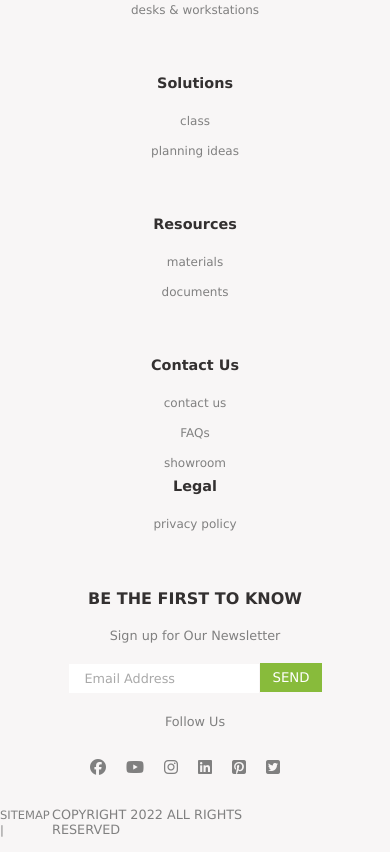
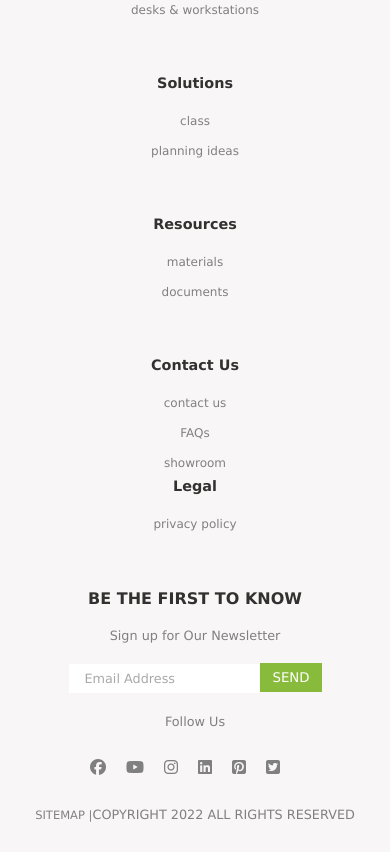
Before and after one commit to king-mayor/table1, a plain HTML site: page index.html in a window 390 px wide. Shown: the part 5419-6271 px from the top of the page. Drawn offline with Linux system fonts and the light colour scheme.

Commit message:
Update style.css

```diff
--- a/style.css
+++ b/style.css
@@ -350,6 +350,10 @@ body, html {
     .footer6-2 ul{
         justify-content: center;
     }
+    .post-footer {
+        margin-right: 0px;
+        justify-content: center;
+    }
 }
 @media all and (max-width: 900px) {
     .nav2, .nav3 {
@@ -373,6 +377,10 @@ body, html {
         flex-wrap: wrap;
         gap: 50px;
     }
+    .post-footer {
+        margin-right: 0px;
+        justify-content: center;
+    }
 }
 @media all and (max-width: 1200px) {
     .nav2, .nav3 {
@@ -385,4 +393,5 @@ body, html {
         flex-wrap: wrap;
         gap: 50px;
     }
+
 }
```
